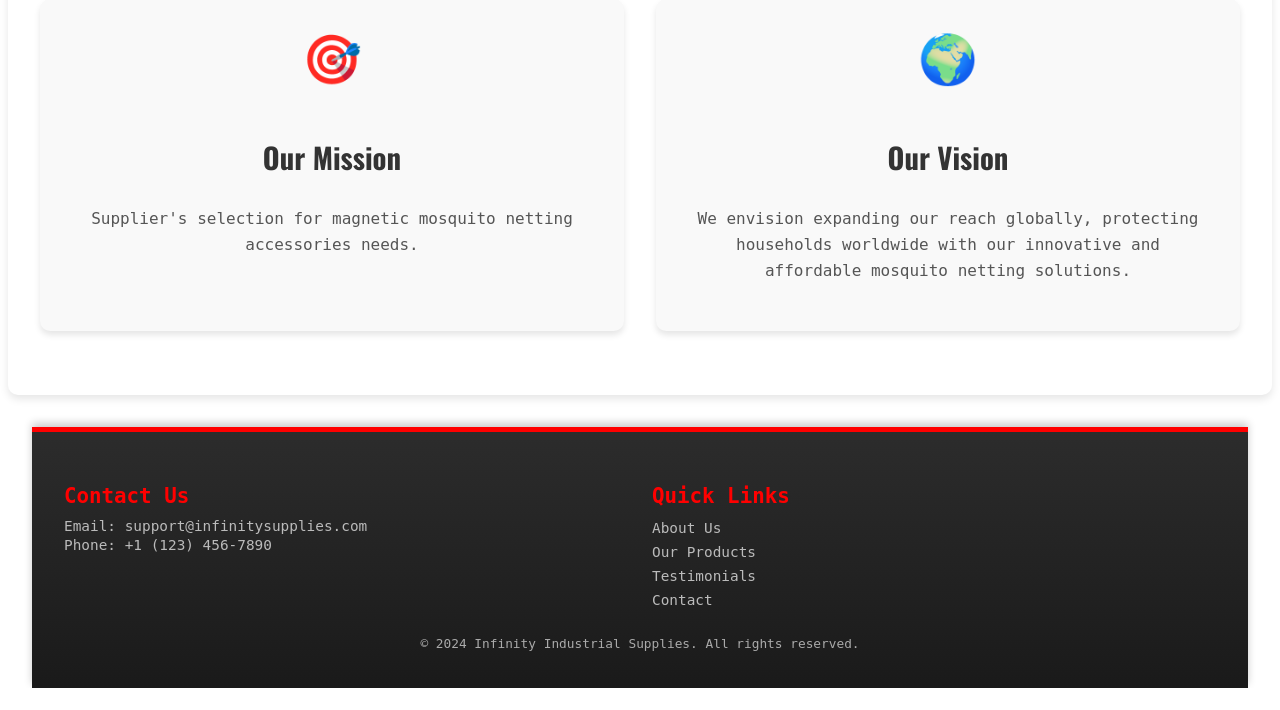
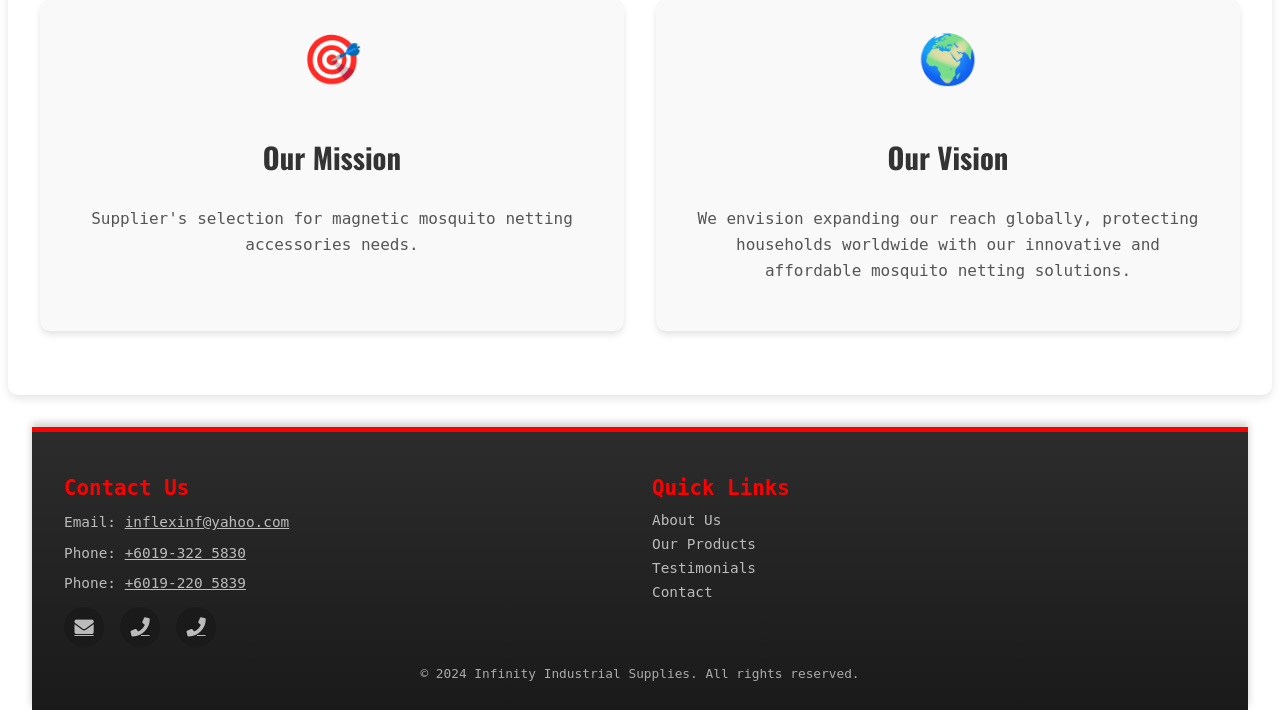
Before and after one commit to WenSuen/Infinity, a PHP site: page / in a window 1280 px wide. Shown: the part 3281-3991 px from the top of the page. Before the commit the page ends 3969 px from the top, so only its background shows below. Run offline with PHP 8.4, Linux system fonts and the light colour scheme; some libraries are stand-ins or nearby versions.

Commit message:
change default email and number

```diff
--- a/css/style.css
+++ b/css/style.css
@@ -614,100 +614,138 @@ body, html {
 
 /* Footer Section */
 .main-footer {
-    width: 100%; /* Ensure the footer spans the entire width */
+    width: 100%;
     margin: 0;
-    padding: 1.5em 0; /* Reduce vertical padding */
-    background: linear-gradient(180deg, #2c2c2c, #1a1a1a); /* Subtle gradient effect */
+    padding: 1em 0; /* Reduce vertical padding */
+    background: linear-gradient(180deg, #2c2c2c, #1a1a1a); /* Enhanced gradient */
     color: #ccc; /* Light gray text */
-    border-top: 5px solid #f00; /* Red top border for a decorative touch */
-    box-shadow: 0px -4px 8px rgba(0, 0, 0, 0.2); /* Add a subtle shadow */
-    box-sizing: border-box; /* Include padding and border in width/height */
+    border-top: 5px solid #f00; /* Decorative red line */
+    box-shadow: 0px -4px 8px rgba(0, 0, 0, 0.2); /* Subtle shadow */
+    box-sizing: border-box; /* Include padding in width/height */
     overflow-x: hidden; /* Prevent horizontal scrolling */
 }
 
 /* Footer Container */
 .footer-container {
-    width: 100%; /* Remove max-width for full-page width */
+    width: 100%;
     margin: 0;
     display: flex;
-    justify-content: space-between; /* Space between sections */
-    flex-wrap: wrap; /* Allow wrapping on smaller screens */
-    padding: 0 2em; /* Horizontal padding for consistent spacing */
+    justify-content: space-between;
+    flex-wrap: wrap;
+    padding: 0 2em; /* Horizontal padding */
     gap: 1.5em;
-    box-sizing: border-box; /* Ensure padding doesn't affect layout */
+    box-sizing: border-box;
 }
 
 /* Footer Section Styling */
 .footer-section {
     flex: 1 1 45%; /* Two-column layout */
     text-align: left; /* Align text to the left */
-    box-sizing: border-box; /* Include padding in width calculations */
+    box-sizing: border-box;
 }
 
 .footer-section h4 {
-    font-size: 1.3rem; /* Slightly smaller heading size */
-    margin-bottom: 0.5em; /* Reduce space below the heading */
-    color: #f00; /* Highlight color for headings */
+    font-size: 1.3rem; /* Heading size */
+    margin-bottom: 0.5em;
+    color: #f00;
+    transition: text-shadow 0.3s ease; /* Glow effect */
 }
 
-.footer-section p {
-    font-size: 0.9rem; /* Smaller paragraph size */
-    margin: 0.2em 0; /* Reduce spacing between lines */
-    color: #bbb; /* Light gray text */
+.footer-section h4:hover {
+    text-shadow: 0 0 10px rgba(255, 0, 0, 0.7); /* Subtle glow on hover */
+}
+
+.footer-section p, .footer-section a {
+    font-size: 0.9rem;
+    color: #bbb;
+    transition: color 0.3s ease;
+}
+
+.footer-section p:hover, .footer-section a:hover {
+    color: #fff;
 }
 
 /* Footer Links */
 .footer-links {
-    list-style: none; /* Remove bullets */
-    padding: 0; /* Remove default padding */
-    margin: 0; /* Remove default margin */
+    list-style: none;
+    padding: 0;
+    margin: 0;
 }
 
 .footer-links li {
-    margin: 0.3em 0; /* Reduce spacing between links */
+    margin: 0.3em 0;
 }
 
 .footer-links li a {
-    color: #bbb; /* Light gray text */
-    text-decoration: none; /* Remove underline */
-    font-size: 0.9rem; /* Smaller link text size */
-    transition: color 0.3s ease, text-shadow 0.3s ease; /* Smooth hover effect */
+    position: relative;
+    color: #bbb;
+    text-decoration: none;
+    font-size: 0.9rem;
+    transition: color 0.3s ease;
 }
 
-.footer-links li a:hover {
-    color: #fff; /* Bright white on hover */
-    text-shadow: 0 0 5px #f00, 0 0 10px #f00; /* Glow effect */
+.footer-links li a::after {
+    content: "";
+    position: absolute;
+    bottom: -2px;
+    left: 0;
+    width: 0;
+    height: 2px;
+    background-color: #f00;
+    transition: width 0.3s ease;
+}
+
+.footer-links li a:hover::after {
+    width: 100%;
+}
+
+/* Social Media Icons */
+.social-links {
+    display: flex;
+    gap: 1em;
+    margin-top: 1em;
+}
+
+.social-links a {
+    display: inline-flex;
+    align-items: center;
+    justify-content: center;
+    color: #bbb;
+    font-size: 1.2rem;
+    width: 40px;
+    height: 40px;
+    background: #1a1a1a;
+    border-radius: 50%;
+    transition: background 0.3s ease, color 0.3s ease;
+}
+
+.social-links a:hover {
+    background: #f00;
+    color: #fff;
 }
 
 /* Footer Bottom Section */
 .footer-bottom {
-    padding-top: 0.8em; /* Reduce space above */
-    font-size: 0.8rem; /* Smaller font size */
-    color: #aaa; /* Muted text color */
-    text-align: center; /* Center-align text */
-    margin: 0 auto;
-    width: 100%;
-    box-sizing: border-box; /* Include padding */
-}
-
-/* Decorative Red Line */
-.footer-decorative-line {
-    height: 5px;
-    background: linear-gradient(to right, #f00, #4CAF50, #f00); /* Red and green gradient */
-    width: 100%; /* Full width */
-    margin-bottom: 1em;
+    padding-top: 0.5em; /* Compact padding */
+    font-size: 0.8rem; /* Smaller text */
+    color: #aaa;
+    text-align: center;
 }
 
 /* Responsive Design */
 @media (max-width: 768px) {
     .footer-container {
-        flex-direction: column; /* Stack sections vertically */
-        align-items: center; /* Center-align sections */
-        padding: 0 1em; /* Reduce horizontal padding for smaller screens */
+        flex-direction: column;
+        align-items: center;
+        padding: 0 1em;
     }
 
     .footer-section {
-        flex: 1 1 100%; /* Full width for smaller screens */
-        text-align: center; /* Center-align text */
+        flex: 1 1 100%;
+        text-align: center;
+    }
+
+    .social-links {
+        justify-content: center;
     }
 }
--- a/static/footer.html
+++ b/static/footer.html
@@ -3,8 +3,16 @@
         <!-- Contact Us Section -->
         <div class="footer-section">
             <h4>Contact Us</h4>
-            <p>Email: support@infinitysupplies.com</p>
-            <p>Phone: +1 (123) 456-7890</p>
+            <p>Email: <a href="mailto:inflexinf@yahoo.com">inflexinf@yahoo.com</a></p>
+            <p>Phone: <a href="tel:+60193225830">+6019-322 5830</a></p>
+            <p>Phone: <a href="tel:+60192205839">+6019-220 5839</a></p>
+
+            <!-- Social Media Icons -->
+            <div class="social-links">
+                <a href="mailto:inflexinf@yahoo.com" title="Email"><i class="fas fa-envelope"></i></a>
+                <a href="tel:+60193225830" title="Call +6019-322 5830"><i class="fas fa-phone"></i></a>
+                <a href="tel:+60192205839" title="Call +6019-220 5839"><i class="fas fa-phone"></i></a>
+            </div>
         </div>
 
         <!-- Quick Links Section -->
```
